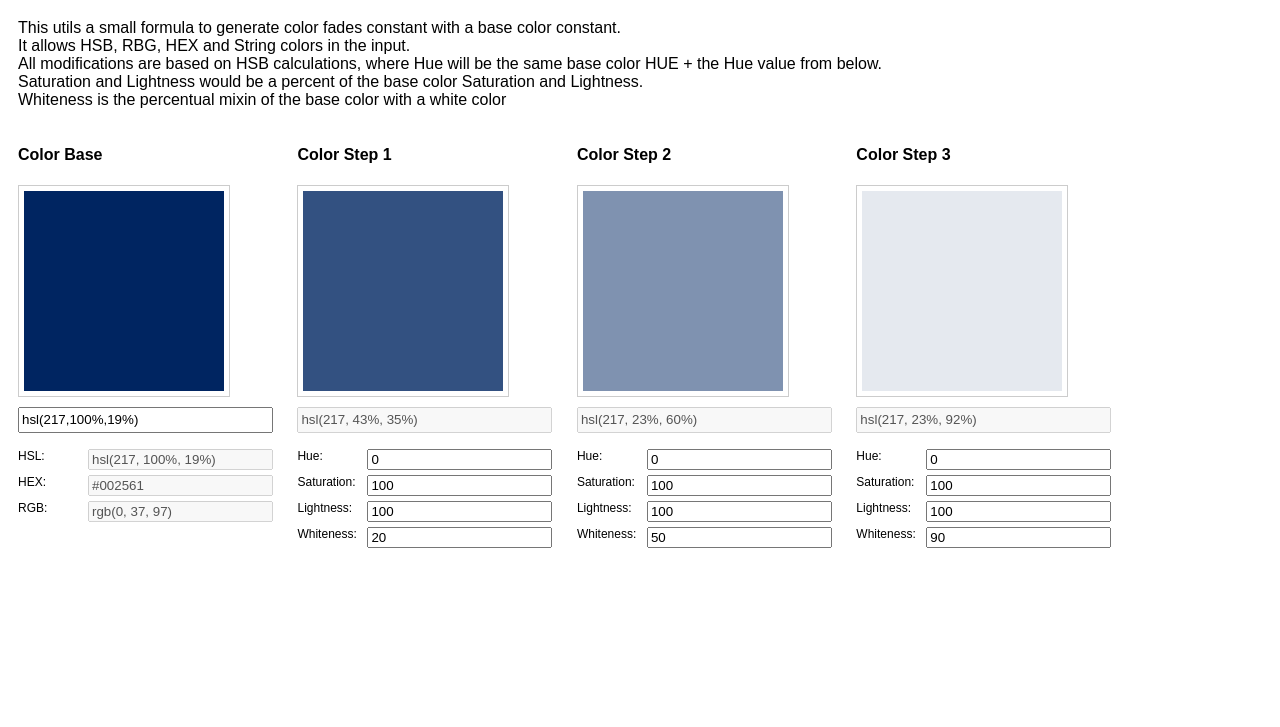
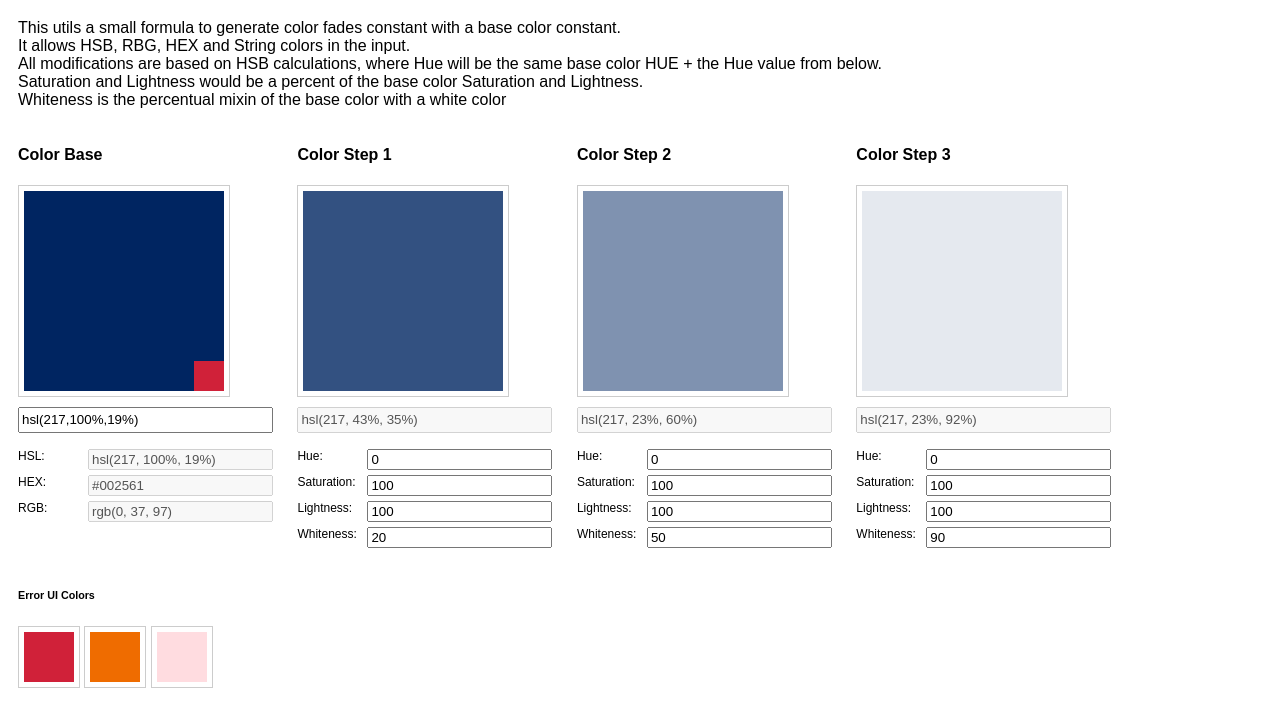
Before and after one commit to jicninja/ColorGenerator, a website with bundled scripts: page index.html in a window 1280 px wide. Shown: the part 71-798 px from the top of the page. Built offline with nearby package versions, Linux system fonts and the light colour scheme.

Commit message:
add error color contrast

```diff
--- a/app.js
+++ b/app.js
@@ -1,5 +1,13 @@
 
 const ColorHelper = window.Color;
+const Ec1 = window.getComputedStyle(document.getElementById('error1'), null).getPropertyValue('background-color');
+const Ec2 = window.getComputedStyle(document.getElementById('error2'), null).getPropertyValue('background-color');
+const Ec3 = window.getComputedStyle(document.getElementById('error3'), null).getPropertyValue('background-color');
+
+const ColorError1 = ColorHelper(Ec1);
+const ColorError2 = ColorHelper(Ec2);
+const ColorError3 = ColorHelper(Ec3);
+
 
 const ColorSuperset = (id)  => {
     const input = document.getElementById(id);
@@ -41,6 +49,20 @@ const calculateStep = (step, baseColor) => {
     color = HSL.mix(ColorHelper('white'), whiteness.value / 100);
     text.value = color.hsl().round();
     render.style = `background-color: ${color.hsl()}`;
+
+    const contrast1 = ColorHelper(baseColor).contrast(ColorError1)
+    let error = ColorHelper('transparent');
+
+    if(contrast1 > 2) {
+        error = ColorError1;
+    } else if(ColorHelper(baseColor).contrast(ColorError2) > 2) {
+        error = ColorError2;
+    } else {
+        error = ColorError3;
+    }
+    document.getElementById('baseColorError').style= `background-color: ${error.hex()}`
+
+
     return { ...stepElement, color };
 };
 
@@ -57,6 +79,9 @@ const createListenerCallback = ({input, render, text, hex, rgb, hsl }, inverse)
 };
 
 function init () {
+
+    console.log(ColorError1);
+
     const baseColorElements = ColorSuperset('baseColor');
     const { text, input } = baseColorElements;
     const steps = ['stepColor1', 'stepColor2', 'stepColor3'];
--- a/index.html
+++ b/index.html
@@ -29,10 +29,12 @@
                 <div>Whiteness is the percentual mixin of the base color with a white color</div>
             </p>
 
+            <div>
                 <div class="color-wrapper">
                     <label class="color-badge">
                         <h4>Color Base</h4>
                         <div class="color-container">
+                            <span id="baseColorError" class="color-container__color--contrast"></span>
                             <span id="baseColorRender" class="color-container__color"></span>
                         </div>
                         <input class="hide" type="color" id="baseColor">
@@ -92,6 +94,21 @@
                             </ul>
                         </label>
                 </div>
+            </div>
+            <div>
+                <div>
+                    <h6>Error UI Colors</h6>
+                    <div class="color-ui-wrapper">
+                        <div id="error1" class="color-ui color-ui__1"></div>
+                    </div>
+                    <div class="color-ui-wrapper">
+                        <div id="error2" class="color-ui color-ui__2"></div>
+                    </div>
+                    <div class="color-ui-wrapper">
+                        <div id="error3" class="color-ui color-ui__3"></div>
+                    </div>
+                </div>
+            </div>
         </main>
 
         <script type="text/babel" src="./app.js"></script>
--- a/style.css
+++ b/style.css
@@ -39,12 +39,21 @@ ul li input {
     border: 1px solid #ccc;
     padding: 5px;
     margin-bottom: 10px;
+    position: relative;
 }
 
 .color-container__color {
     display: block;
     height: 100%;
     width: 100%;
+}
+
+.color-container__color--contrast {
+    position: absolute;
+    right: 5px;
+    bottom: 5px;
+    width: 30px;
+    height: 30px;
 }
 
 .hide {
@@ -58,3 +67,23 @@ ul li input {
 .color-wrapper + .color-wrapper {
     margin-left: 20px;
 }
+.color-ui-wrapper {
+    display: inline-block;
+    width: 50px;
+    height: 50px;
+    border: 1px solid #ccc;
+    padding: 5px;
+}
+.color-ui {
+    width: 100%;
+    height: 100%;
+}
+.color-ui__1 {
+    background: rgb(208, 33, 57);
+}
+.color-ui__2 {
+    background: rgb(239, 108, 0);
+}
+.color-ui__3 {
+    background: rgb(255, 220, 224);
+}
```
Lines whose indentation alone changed are shown as unchanged.
